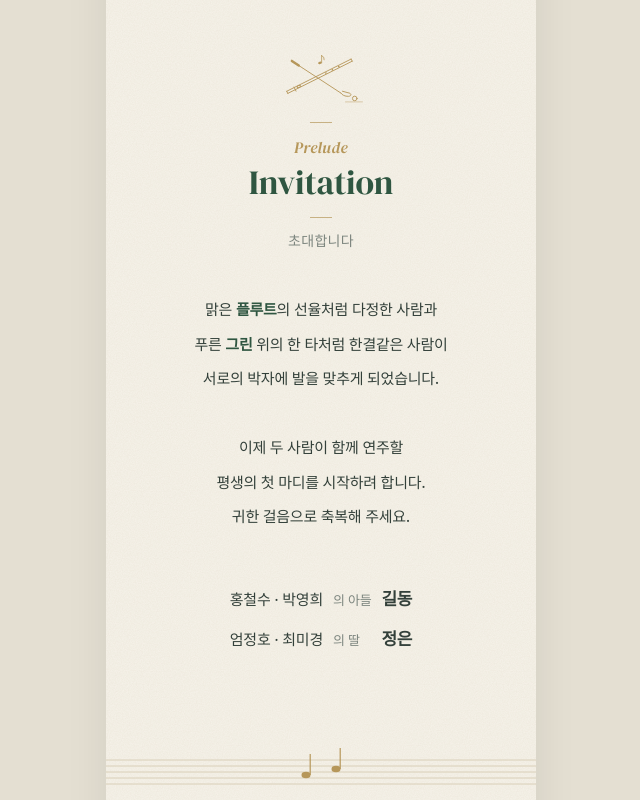
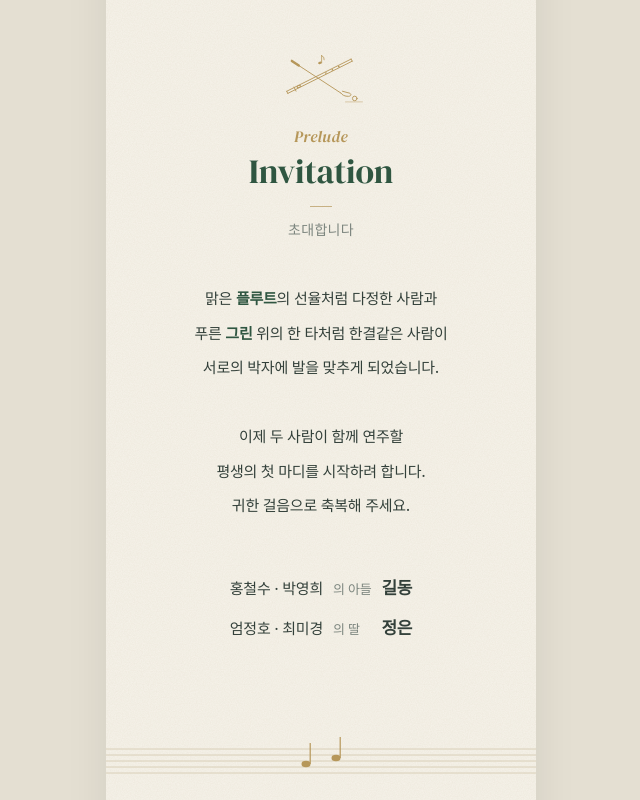
Before and after one commit to Backjinuk/wedding, a plain HTML site: page design4-duet.html in a window 1280 px wide. Shown: the part 1040-1840 px from the top of the page, without its empty margins (319-959 px from the left). Drawn offline with Linux system fonts and the light colour scheme; a web font is replaced by a local one.

Commit message:
섹션 머리 금색 선을 제목 아래로 고정
Co-Authored-By: Claude Opus 5.5 <noreply@anthropic.com>

```diff
--- a/design4-duet.html
+++ b/design4-duet.html
@@ -192,9 +192,10 @@
   .sec-head .kicker, .hero .kicker { letter-spacing: .02em; }
   .countdown b, .cal-body, .cal-head, .gb-item .when, .rsvp-info, .acc-row small { font-variant-numeric: tabular-nums lining-nums; }
 
-  /* 섹션 머리: 제목과 한글 부제 사이에 짧은 금색 선 */
+  /* 섹션 머리: 제목 바로 아래 짧은 금색 선 (모든 섹션 동일) */
   .sec-head p { letter-spacing: .02em; }
-  .sec-head p::before { content: ''; display: block; width: 22px; height: 1px; margin: 14px auto 10px; background: var(--gold); opacity: .7; }
+  .sec-head h2::after { content: ''; display: block; width: 22px; height: 1px; margin: 14px auto 0; background: var(--gold); opacity: .7; }
+  .sec-head p:not(.kicker) { margin-top: 10px; }
 
   /* 카드 공통: 같은 바탕·테두리·그림자 */
   .pcard, .gb-item, .acc, .cal-card { background: var(--card); box-shadow: var(--shadow); border: 1px solid var(--hair); }
```
